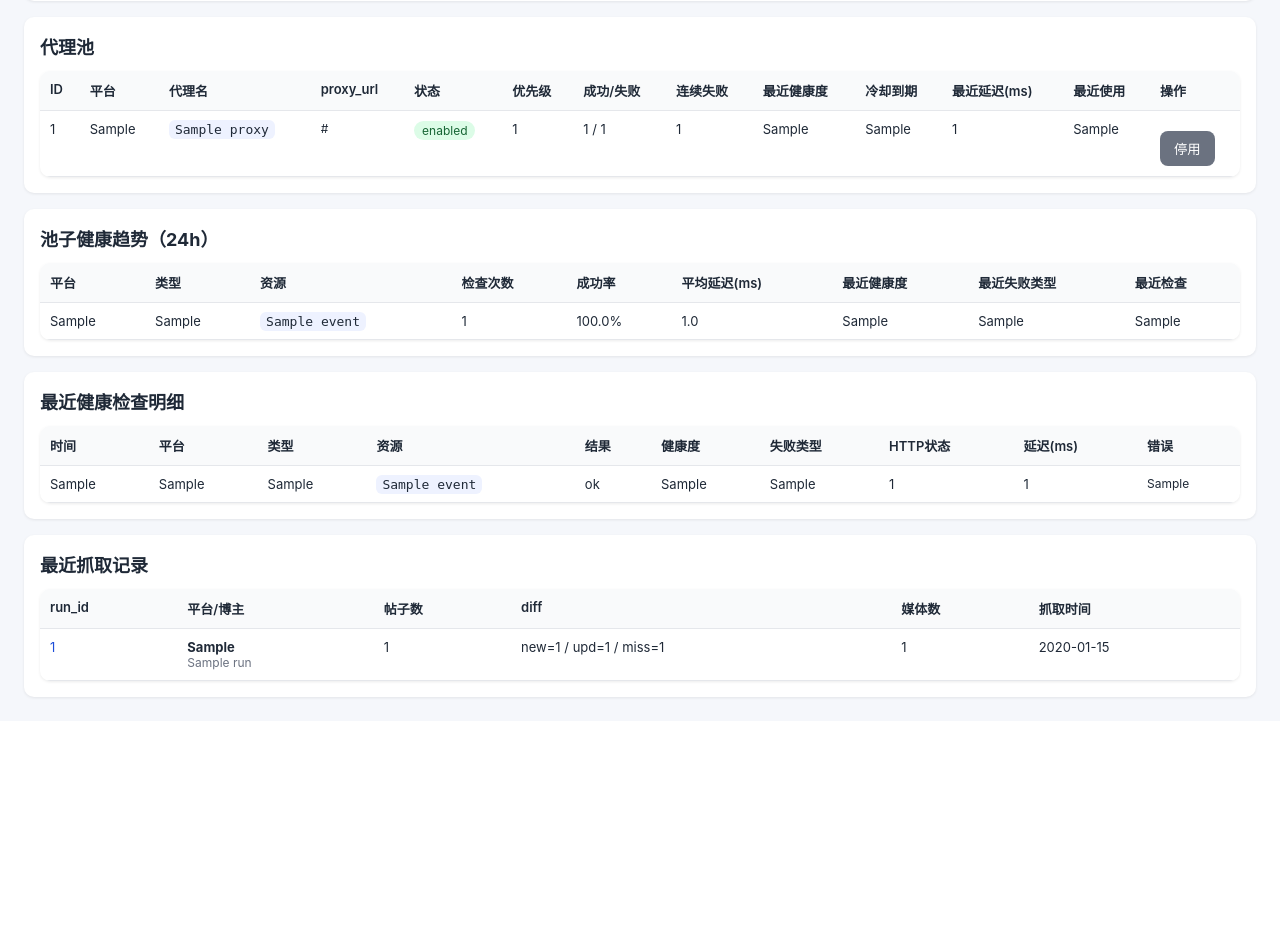
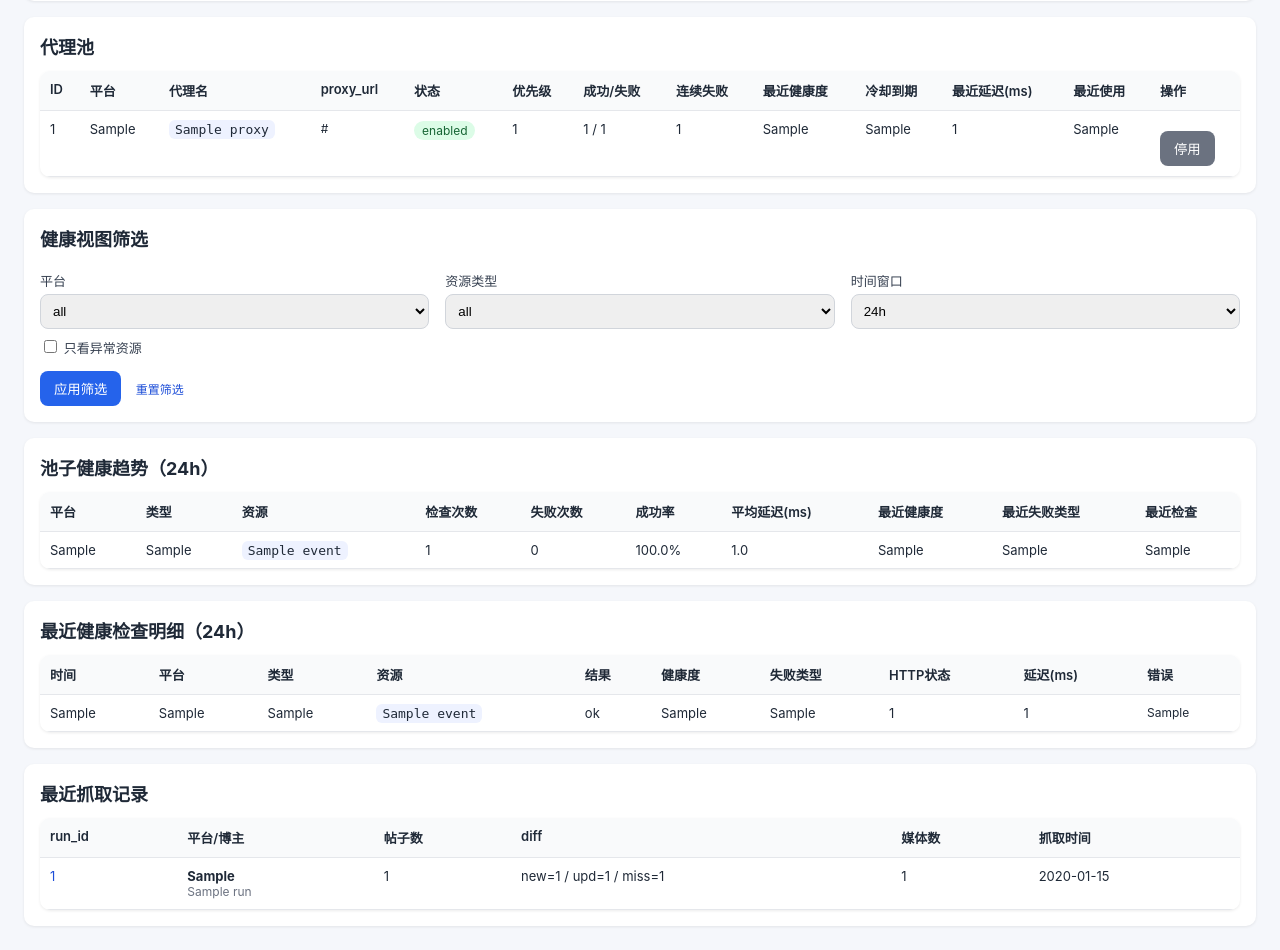
Before and after one commit to jone-code/Crawler, a Flask app: page / in a window 1280 px wide. Shown: the part 1539-2489 px from the top of the page. Before the commit the page ends 2238 px from the top, so only its background shows below. Run offline with Flask 3, Linux system fonts and the light colour scheme; tables that the repository leaves empty hold one stand-in row (values such as "Sample post").

Commit message:
Add health dashboard filters and window selector
Co-authored-by: Aaron <jone-code@users.noreply.github.com>

```diff
--- a/src/admin_web.py
+++ b/src/admin_web.py
@@ -35,16 +35,39 @@ def create_app(db_path: str | None = None) -> Flask:
 
     @app.get("/")
     def dashboard():
+        health_platform_raw = (request.args.get("health_platform") or "").strip().lower()
+        health_platform = health_platform_raw if health_platform_raw in {"xiaohongshu", "douyin"} else None
+        health_resource_type_raw = (request.args.get("health_resource_type") or "").strip().lower()
+        health_resource_type = (
+            health_resource_type_raw
+            if health_resource_type_raw in {"account", "proxy"}
+            else None
+        )
+        window_raw = (request.args.get("health_window_hours") or "24").strip()
+        try:
+            parsed_window = int(window_raw)
+        except ValueError:
+            parsed_window = 24
+        health_window_hours = parsed_window if parsed_window in {24, 72, 168} else 24
+        only_abnormal = (request.args.get("only_abnormal") or "").strip() == "1"
+
         creators = list_creator_ids(db_path=app.config["DB_PATH"], enabled_only=False)
         accounts = list_crawl_account_pool(db_path=app.config["DB_PATH"], enabled_only=False)
         proxies = list_crawl_proxy_pool(db_path=app.config["DB_PATH"], enabled_only=False)
         pool_health_history = list_pool_health_history(
             db_path=app.config["DB_PATH"],
+            platform=health_platform,  # type: ignore[arg-type]
+            resource_type=health_resource_type,
+            window_hours=health_window_hours,
+            only_failed=only_abnormal,
             limit=100,
         )
         pool_health_trend = list_pool_health_trend(
             db_path=app.config["DB_PATH"],
-            window_hours=24,
+            platform=health_platform,  # type: ignore[arg-type]
+            resource_type=health_resource_type,
+            window_hours=health_window_hours,
+            only_anomalies=only_abnormal,
             limit=100,
         )
         recent_runs = _list_recent_runs(app.config["DB_PATH"], limit=50)
@@ -55,6 +78,10 @@ def create_app(db_path: str | None = None) -> Flask:
             proxies=proxies,
             pool_health_history=pool_health_history,
             pool_health_trend=pool_health_trend,
+            health_filter_platform=health_platform_raw or "all",
+            health_filter_resource_type=health_resource_type_raw or "all",
+            health_filter_window_hours=health_window_hours,
+            health_filter_only_abnormal=only_abnormal,
             recent_runs=recent_runs,
             default_db_path=app.config["DB_PATH"],
         )
--- a/src/service.py
+++ b/src/service.py
@@ -775,12 +775,16 @@ def list_pool_health_history(
     db_path: str = "data/crawler.db",
     platform: Platform | None = None,
     resource_type: str | None = None,
+    window_hours: int | None = None,
+    only_failed: bool = False,
     limit: int = 200,
 ) -> list[dict[str, Any]]:
     return list_pool_health_events(
         db_path=db_path,
         platform=platform,
         resource_type=resource_type,
+        window_hours=window_hours,
+        only_failed=only_failed,
         limit=limit,
     )
 
@@ -789,13 +793,17 @@ def list_pool_health_trend(
     *,
     db_path: str = "data/crawler.db",
     platform: Platform | None = None,
+    resource_type: str | None = None,
     window_hours: int = 24,
+    only_anomalies: bool = False,
     limit: int = 200,
 ) -> list[dict[str, Any]]:
     return list_pool_health_trends(
         db_path=db_path,
         platform=platform,
+        resource_type=resource_type,
         window_hours=window_hours,
+        only_anomalies=only_anomalies,
         limit=limit,
     )
 
--- a/src/templates/dashboard.html
+++ b/src/templates/dashboard.html
@@ -298,7 +298,42 @@
     </div>
 
     <div class="card" style="margin-bottom:16px;">
-      <h2>池子健康趋势（24h）</h2>
+      <h2>健康视图筛选</h2>
+      <form method="get" action="/">
+        <div class="grid" style="margin-bottom:0;">
+          <div>
+            <label>平台</label>
+            <select name="health_platform">
+              <option value="all" {% if health_filter_platform == "all" %}selected{% endif %}>all</option>
+              <option value="xiaohongshu" {% if health_filter_platform == "xiaohongshu" %}selected{% endif %}>xiaohongshu</option>
+              <option value="douyin" {% if health_filter_platform == "douyin" %}selected{% endif %}>douyin</option>
+            </select>
+          </div>
+          <div>
+            <label>资源类型</label>
+            <select name="health_resource_type">
+              <option value="all" {% if health_filter_resource_type == "all" %}selected{% endif %}>all</option>
+              <option value="account" {% if health_filter_resource_type == "account" %}selected{% endif %}>account</option>
+              <option value="proxy" {% if health_filter_resource_type == "proxy" %}selected{% endif %}>proxy</option>
+            </select>
+          </div>
+          <div>
+            <label>时间窗口</label>
+            <select name="health_window_hours">
+              <option value="24" {% if health_filter_window_hours == 24 %}selected{% endif %}>24h</option>
+              <option value="72" {% if health_filter_window_hours == 72 %}selected{% endif %}>72h</option>
+              <option value="168" {% if health_filter_window_hours == 168 %}selected{% endif %}>7d</option>
+            </select>
+          </div>
+        </div>
+        <label><input type="checkbox" name="only_abnormal" value="1" {% if health_filter_only_abnormal %}checked{% endif %} style="width:auto;" /> 只看异常资源</label>
+        <button type="submit">应用筛选</button>
+        <a class="small" href="/" style="margin-left:10px;">重置筛选</a>
+      </form>
+    </div>
+
+    <div class="card" style="margin-bottom:16px;">
+      <h2>池子健康趋势（{{ health_filter_window_hours }}h）</h2>
       <table>
         <thead>
           <tr>
@@ -306,6 +341,7 @@
             <th>类型</th>
             <th>资源</th>
             <th>检查次数</th>
+            <th>失败次数</th>
             <th>成功率</th>
             <th>平均延迟(ms)</th>
             <th>最近健康度</th>
@@ -320,6 +356,7 @@
             <td>{{ item.resource_type }}</td>
             <td><code>{{ item.resource_name }}</code></td>
             <td>{{ item.total_checks }}</td>
+            <td>{{ item.fail_count }}</td>
             <td>{{ item.success_rate_pct }}%</td>
             <td>{{ item.avg_latency_ms or "-" }}</td>
             <td>{{ item.last_health or "-" }}</td>
@@ -327,14 +364,14 @@
             <td>{{ item.last_checked_at_utc or "-" }}</td>
           </tr>
           {% else %}
-          <tr><td colspan="9">暂无趋势数据</td></tr>
+          <tr><td colspan="10">暂无趋势数据</td></tr>
           {% endfor %}
         </tbody>
       </table>
     </div>
 
     <div class="card" style="margin-bottom:16px;">
-      <h2>最近健康检查明细</h2>
+      <h2>最近健康检查明细（{{ health_filter_window_hours }}h）</h2>
       <table>
         <thead>
           <tr>
```
Also changed, not shown: readme.md, src/storage/sqlite_store.py.
